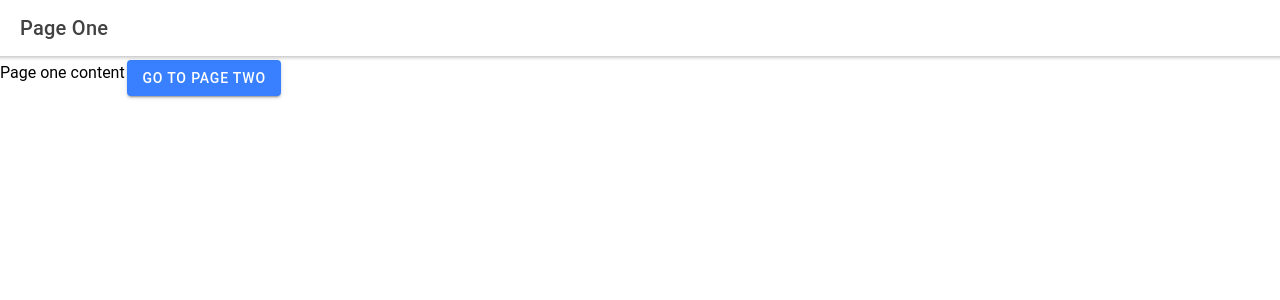
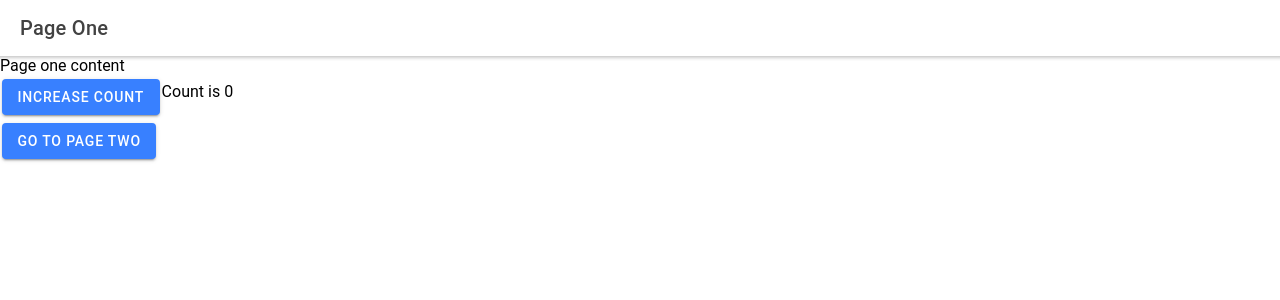
Before and after one commit to daniel-menezes/ion-nav, a React (Create React App) app: page /home in a window 1280 px wide. Shown: the top 300 px of the page. Built offline with nearby package versions, Linux system fonts and the light colour scheme.

Commit message:
added simple react state counter

```diff
--- a/src/components/NavComponent.tsx
+++ b/src/components/NavComponent.tsx
@@ -11,9 +11,10 @@ import {
   IonBackButton,
   IonPage,
 } from "@ionic/react";
-import React from "react";
+import React, { useState } from "react";
 
 const NavComponent: React.FC = () => {
+  const [count, setCount] = useState(0);
   return (
     <IonPage>
       <IonNav
@@ -30,6 +31,13 @@ const NavComponent: React.FC = () => {
               </IonHeader>
               <IonContent id="pageOneContent">
                 <IonLabel>Page one content</IonLabel>
+                <div>
+                  <IonButton onClick={() => setCount(count + 1)}>
+                    Increase count
+                  </IonButton>
+                  <IonLabel>Count is {count}</IonLabel>
+                </div>
+
                 <IonNavLink
                   routerDirection="forward"
                   component={() => {
```
